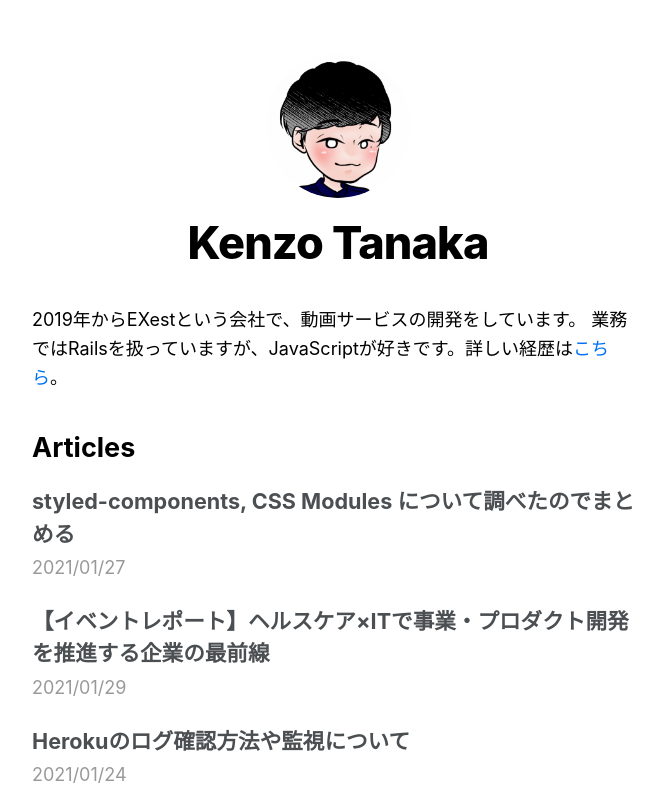
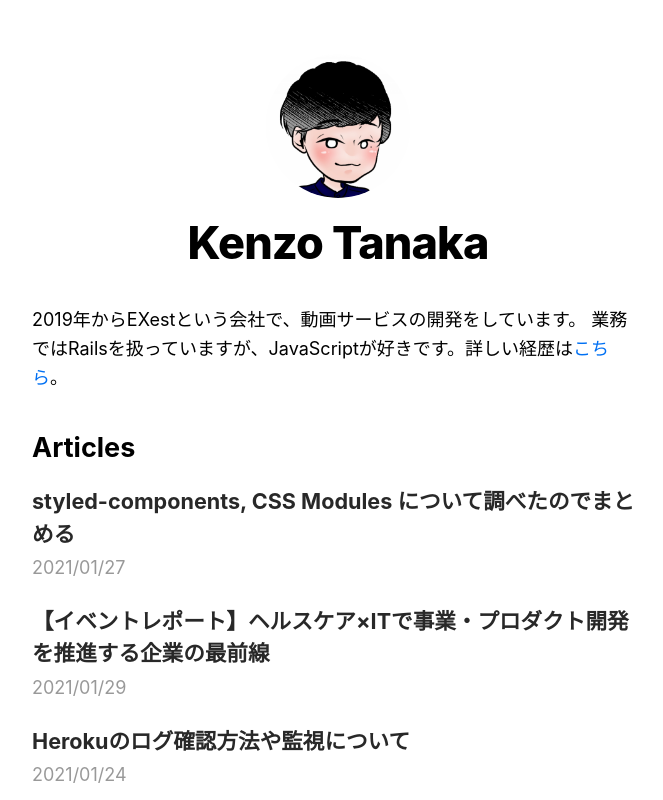
Before and after one commit to kenzo-tanaka/nextJsBlog, a Next.js app: page / in a window 1280 px wide. Shown: the top 800 px of the page, without its empty margins (302-965 px from the left). Built offline with nearby package versions, Linux system fonts and the light colour scheme.

Commit message:
fix title color

```diff
--- a/styles/utils.module.css
+++ b/styles/utils.module.css
@@ -66,7 +66,7 @@
 }
 
 .textBlack {
-  color: #4b4f52;
+  color: #282828;
 }
 
 .btnsWrapper {
```
